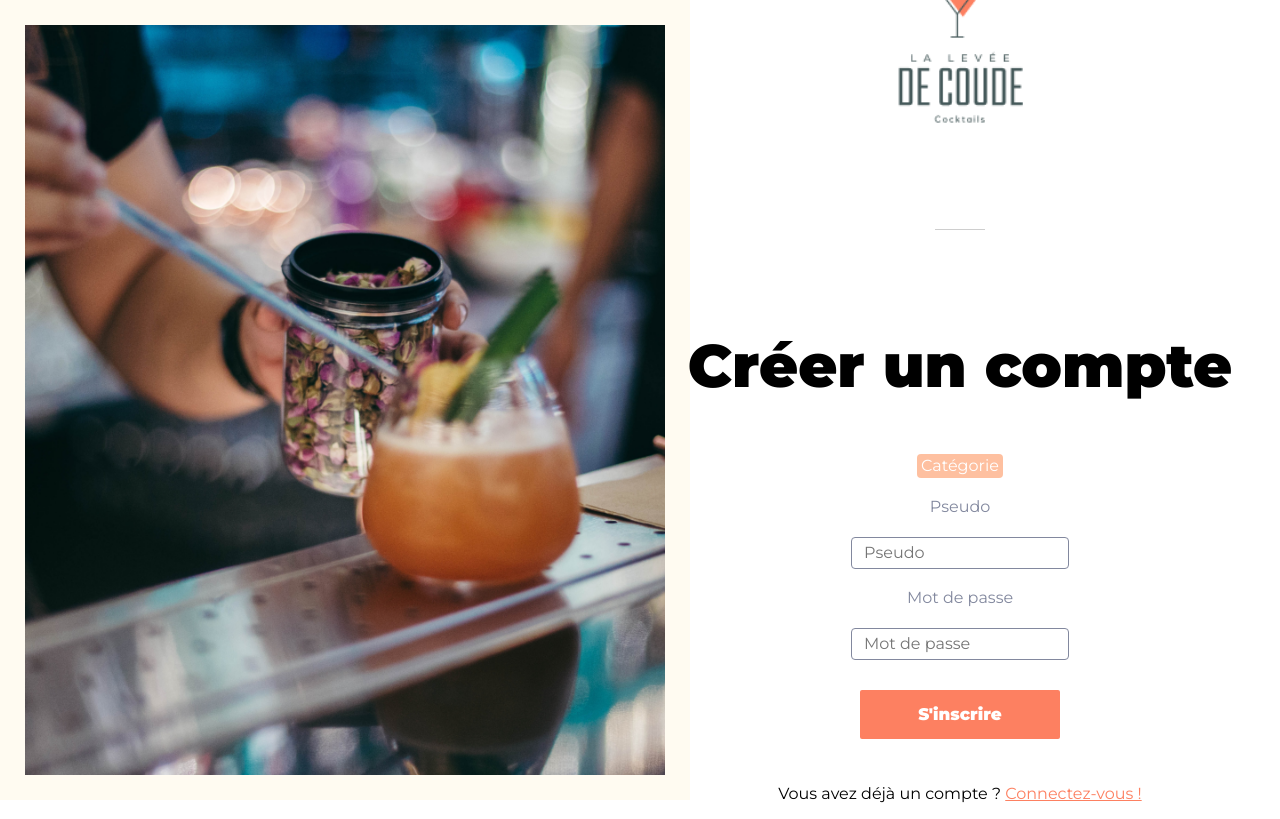
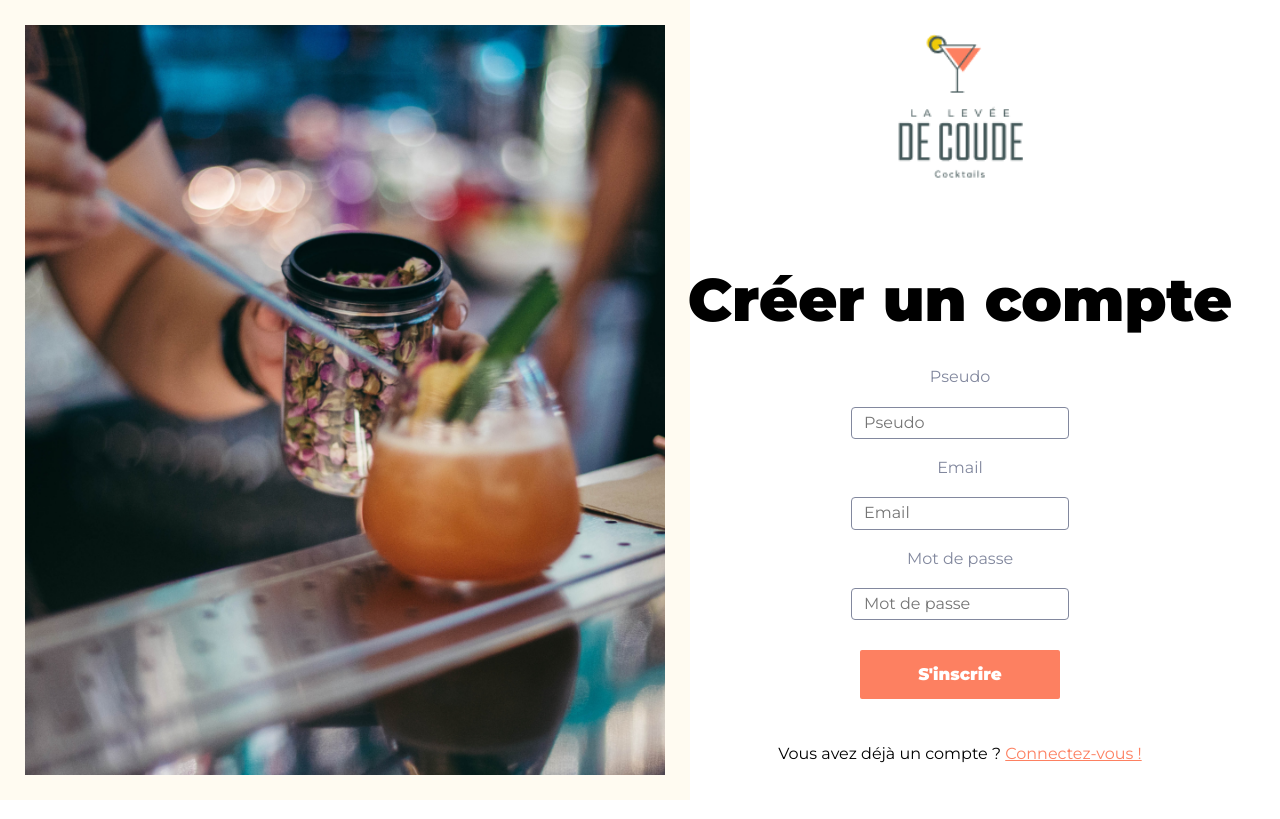
Before and after one commit to marth154/laLeveeDeCoude, a Django app: page /register/ in a window 1280 px wide. Run offline with Django 3.2, Linux system fonts and the light colour scheme; style sheets or scripts are compiled from the project's sources; some libraries are stand-ins or nearby versions.

Commit message:
Style login & style register

```diff
--- a/Home/views.py
+++ b/Home/views.py
@@ -4,7 +4,7 @@ from Recipe.models import Category, Ingredient, Recipe, User
 from django.contrib.auth.decorators import login_required
 # Create your views here.
 
-@login_required(login_url="/login")
+#@login_required(login_url="/login")
 def home(request):
     latest_recipe = Recipe.objects.order_by('created_at')[:4]
     categories = Category.objects.all()
--- a/User/templates/login.html
+++ b/User/templates/login.html
@@ -32,11 +32,12 @@
       "
     >
       <img
+        class="m-3"
         src="{% static 'asset/logo.png' %}"
         alt="My image"
         style="width: 250; height: 250"
       />
-      <h1>Se connecter</h1>
+      <h1 class="m-0">Se connecter</h1>
       <div>
         {% if notExisting %}
         <p class="error-message">Ce compte n'existe pas</p>
--- a/User/templates/register.html
+++ b/User/templates/register.html
@@ -23,22 +23,15 @@
   </div>
   <div class="w-md-100 w-sm-50">
     <div
-      class="
-        h-100
-        d-flex
-        flex-column
-        justify-content-center
-        align-content-center align-items-center
-      "
+      class="h-100 d-flex flex-column justify-content-center align-content-center align-items-center"
     >
       <img
+        class="m-3"
         src="{% static 'asset/logo.png' %}"
         alt="Logo La levée de coude"
         style="width: 250; height: 250"
       />
-      <hr class="hr-small" />
-      <h1>Créer un compte</h1>
-      <div class="tag accent-middle">Catégorie</div>
+      <h1 class="m-0">Créer un compte</h1>
       <div>
         {% if existing %}
         <p class="error-message">Cet email existe deja</p>
@@ -47,6 +40,8 @@
           {% csrf_token %}
           <div class="input__label">{{ form.username.label }}</div>
           <div class="input__field">{{ form.username }}</div>
+          <div class="input__label">{{ form.email.label }}</div>
+          <div class="input__field">{{ form.email }}</div>
           <div class="input__label">{{ form.password.label }}</div>
           <div class="input__field">{{ form.password }}</div>
           <input type="submit" value="S'inscrire" class="button primary" />
```
